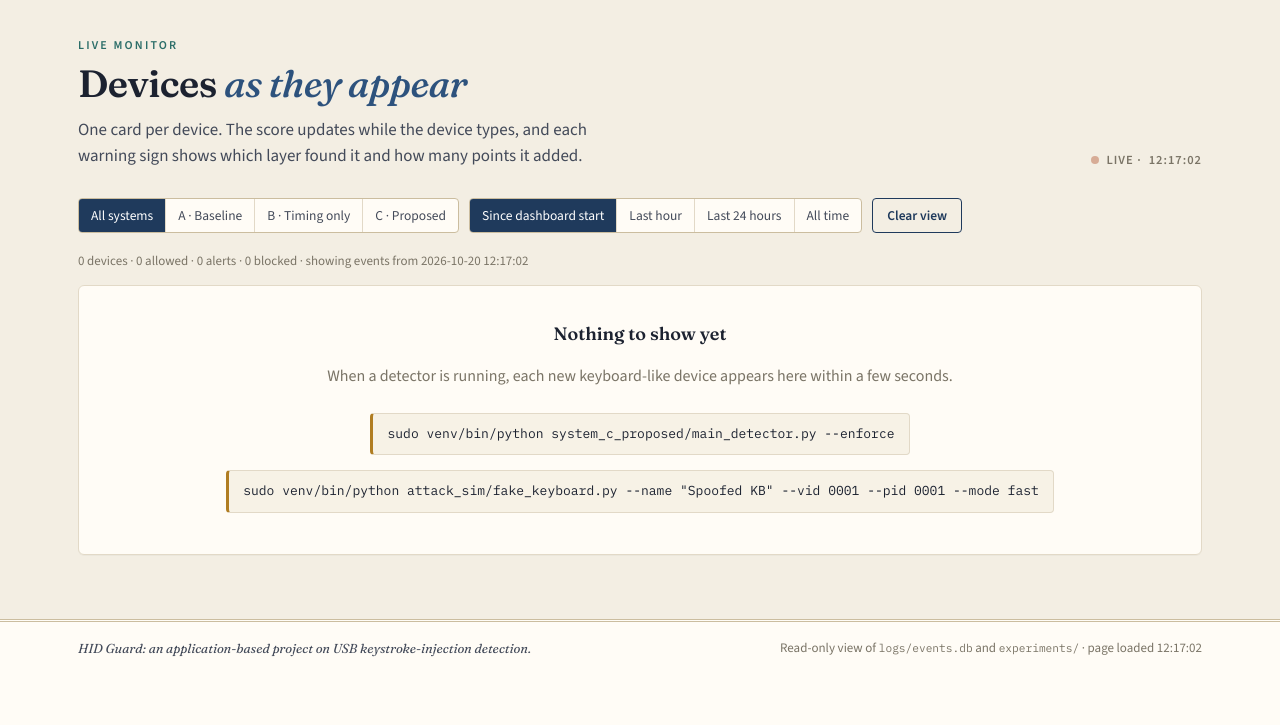
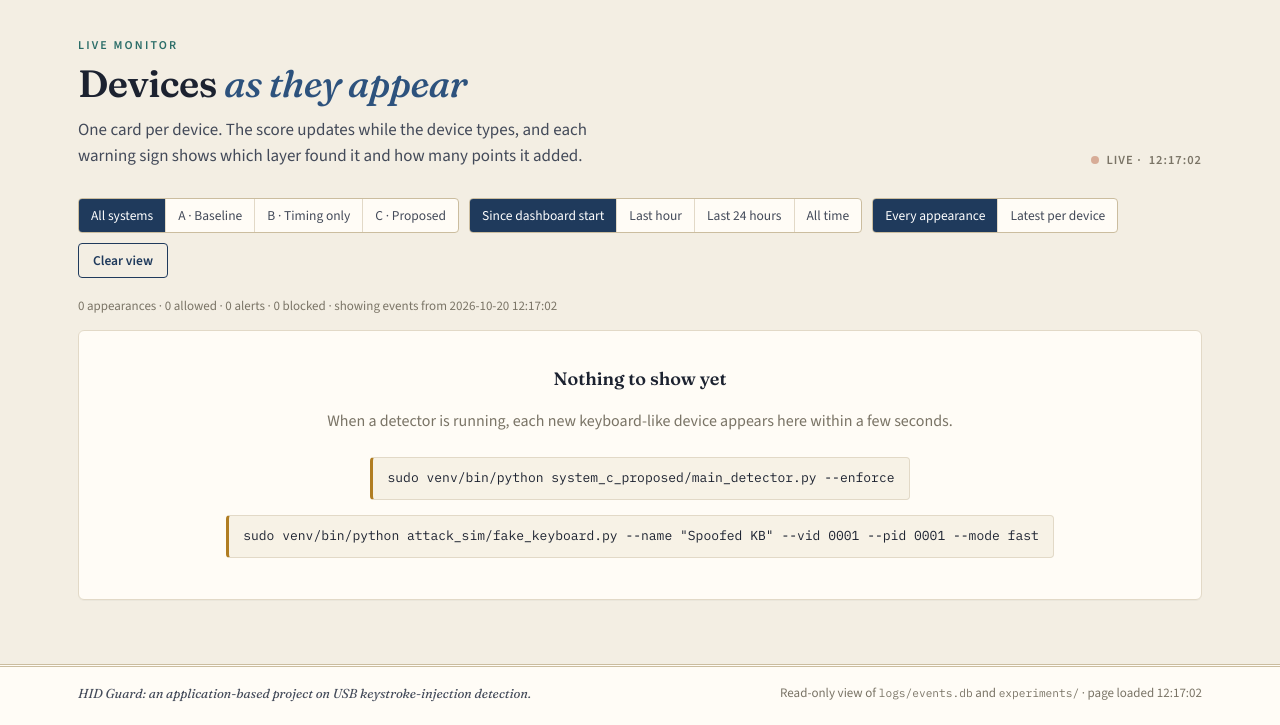
Before and after one commit to rehanshaik108834-collab/usb-hid-guard, a Flask app: page /monitor in a window 1280 px wide. Shown: the part 137-862 px from the top of the page. Before the commit the page ends 794 px from the top, so only its background shows below. Run offline with Flask 3, Linux system fonts and the light colour scheme.

Commit message:
Dashboard polish, dashboard figures, viva demo script
- Fix 'Keys seen' rendering dict.keys; tallies count every session
- Live monitor: 'Latest per device' option; Overview: time-window switch
- Fix cramped facts strip and overflowing command boxes
- Dashboard screenshots Fig_6.10-6.13 for report section 6.8
- demo/viva_demo.sh: 10-act walkthrough of systems A, B and C
- .gitattributes keeps shell scripts LF

```diff
--- a/dashboard/app.py
+++ b/dashboard/app.py
@@ -38,37 +38,41 @@ def _filters():
 
 @app.route("/")
 def overview():
-    return render_template("overview.html", **_overview_ctx())
+    return render_template("overview.html", **_overview_ctx(_filters()[0]))
 
 
 @app.route("/partial/overview")
 def overview_partial():
-    return render_template("partials/overview_live.html", **_overview_ctx())
+    return render_template("partials/overview_live.html", **_overview_ctx(_filters()[0]))
 
 
-def _overview_ctx():
-    sessions = data.live_sessions("session")
-    events, _ = data.query_events(data.window_start("session"), limit=14)
+def _overview_ctx(window):
+    sessions = data.live_sessions(window)
+    events, _ = data.query_events(data.window_start(window), limit=14)
     return {"sessions": sessions, "tally": data.tally(sessions), "latest": sessions[0] if sessions else None,
-            "events": events, "exp": data.experiment(), "started": data.STARTED}
+            "events": events, "exp": data.experiment(), "started": data.STARTED, "window": window}
 
 
 @app.route("/monitor")
 def monitor():
     window, system, since = _filters()
-    return render_template("monitor.html", **_monitor_ctx(window, system, since))
+    return render_template("monitor.html", **_monitor_ctx(window, system, since, _latest()))
 
 
 @app.route("/partial/monitor")
 def monitor_partial():
     window, system, since = _filters()
-    return render_template("partials/monitor_live.html", **_monitor_ctx(window, system, since))
+    return render_template("partials/monitor_live.html", **_monitor_ctx(window, system, since, _latest()))
 
 
-def _monitor_ctx(window, system, since):
-    sessions = data.live_sessions(window, since, system)
-    return {"sessions": sessions, "tally": data.tally(sessions), "window": window, "system": system,
-            "since": since, "start": data.window_start(window, since),
+def _latest():
+    return request.args.get("latest") == "1"
+
+
+def _monitor_ctx(window, system, since, latest):
+    sessions = data.live_sessions(window, since, system, latest)
+    return {"sessions": sessions[:60], "tally": data.tally(sessions), "window": window, "system": system,
+            "since": since, "latest": latest, "start": data.window_start(window, since),
             "now_ts": time.strftime("%Y-%m-%d %H:%M:%S")}
 
 
--- a/dashboard/data.py
+++ b/dashboard/data.py
@@ -136,7 +136,7 @@ def build_sessions(rows_ascending):
         s = open_.get(key)
         if d == "WATCHING" or (d in FINAL and (s is None or s["decision"])):
             s = {"id": e["id"], "letter": e["letter"], "name": e["name"], "vid": e["vid"], "pid": e["pid"],
-                 "kind": e["kind"], "started": e["ts"], "decision": None, "score": None, "keys": None,
+                 "kind": e["kind"], "started": e["ts"], "decision": None, "score": None, "nkeys": None,
                  "median_ms": None, "signals": [], "latency_ms": None, "leaked": None, "reason": e["reason"],
                  "descriptor_score": _num(r"descriptor score (\d+)", e["reason"], int)}
             sessions.append(s)
@@ -144,7 +144,7 @@ def build_sessions(rows_ascending):
         if d in FINAL:
             s.update(decision=d, decided=e["ts"], reason=e["reason"],
                      score=_num(r"\bscore (\d+)", e["reason"], int),
-                     keys=_num(r"(?:after|over) (\d+) keys", e["reason"], int),
+                     nkeys=_num(r"(?:after|over) (\d+) keys", e["reason"], int),
                      median_ms=_num(r"median (?:gap )?([\d.]+) ms", e["reason"]),
                      signals=parse_signals(e["letter"], e["reason"]))
         elif d == "WATCHING" and e["letter"] == "C":
@@ -161,10 +161,17 @@ def build_sessions(rows_ascending):
     return list(reversed(sessions))
 
 
-def live_sessions(window="session", since=None, system=None, limit=60):
-    rows, _ = query_events(window_start(window, since), system=system, limit=2000, ascending=False)
+def live_sessions(window="session", since=None, system=None, latest=False):
+    """All device sessions in the window, newest first. latest=True keeps only each device's newest one."""
+    rows, _ = query_events(window_start(window, since), system=system, limit=50000, ascending=False)
     rows.reverse()
-    return build_sessions(rows)[:limit]
+    sessions = build_sessions(rows)
+    if latest:
+        newest = {}
+        for s in sessions:
+            newest.setdefault((s["letter"], s["name"], s["vid"], s["pid"]), s)
+        sessions = list(newest.values())
+    return sessions
 
 
 def tally(sessions):
--- a/dashboard/static/style.css
+++ b/dashboard/static/style.css
@@ -88,6 +88,7 @@ h3 { font-family: var(--serif); font-weight: 600; font-size: 18px; margin: 0; }
 .g-2-even { grid-template-columns: 1fr 1fr; }
 .g-3 { grid-template-columns: repeat(3, 1fr); }
 .g-4 { grid-template-columns: repeat(4, 1fr); }
+.grid > *, .sessions > * { min-width: 0; }
 @media (max-width: 960px) { .g-2, .g-2-even, .g-3 { grid-template-columns: 1fr; } .g-4 { grid-template-columns: 1fr 1fr; } }
 
 /* ---------- stat tiles ---------- */
@@ -125,8 +126,8 @@ h3 { font-family: var(--serif); font-weight: 600; font-size: 18px; margin: 0; }
 .facts { display: grid; grid-template-columns: repeat(4, 1fr); gap: 0; margin-top: 14px; border: 1px solid var(--rule); border-radius: 4px; background: var(--sheet-2); }
 .facts div { padding: 8px 12px; }
 .facts div + div { border-left: 1px solid var(--rule); }
-.facts dt { font-size: 11px; letter-spacing: .12em; text-transform: uppercase; color: var(--muted); font-weight: 600; }
-.facts dd { margin: 2px 0 0; font-family: var(--serif); font-size: 19px; font-variant-numeric: tabular-nums; }
+.facts dt { font-size: 11px; letter-spacing: .06em; white-space: nowrap; text-transform: uppercase; color: var(--muted); font-weight: 600; }
+.facts dd { margin: 2px 0 0; white-space: nowrap; font-family: var(--serif); font-size: 19px; font-variant-numeric: tabular-nums; }
 .facts dd small { font-family: var(--sans); font-size: 12px; color: var(--muted); }
 
 .sessions { display: grid; grid-template-columns: 1fr 1fr; gap: 20px; }
@@ -229,7 +230,8 @@ input[type=search] { min-width: 240px; }
 .empty h3 { color: var(--ink); margin-bottom: 6px; }
 .empty pre { display: inline-block; text-align: left; margin: 14px 0 0; }
 pre.cmd { background: #f7f2e6; border: 1px solid var(--rule); border-left: 3px solid var(--ochre); border-radius: 4px; padding: 10px 14px;
-  font-family: var(--mono); font-size: 13px; color: var(--ink); overflow-x: auto; margin: 8px 0 0; }
+  font-family: var(--mono); font-size: 13px; color: var(--ink); overflow-x: auto; margin: 8px 0 0;
+  white-space: pre-wrap; }
 .kpi-band { display: grid; grid-template-columns: repeat(3, 1fr); border: 1px solid var(--rule); border-radius: 6px; background: var(--sheet); }
 .kpi-band > div { padding: 18px 22px; }
 .kpi-band > div + div { border-left: 1px solid var(--rule); }
--- a/dashboard/templates/_macros.html
+++ b/dashboard/templates/_macros.html
@@ -45,9 +45,9 @@
     </div>
     {% if s.letter == 'C' and s.score is not none %}{{ meter(s.score) }}{% endif %}
     {{ signals(s.signals) }}
-    {% if s.keys is not none or s.latency_ms is not none or s.median_ms is not none %}
+    {% if s.nkeys is not none or s.latency_ms is not none or s.median_ms is not none %}
     <dl class="facts">
-      <div><dt>Keys seen</dt><dd>{{ s.keys if s.keys is not none else '—' }}</dd></div>
+      <div><dt>Keys seen</dt><dd>{{ s.nkeys if s.nkeys is not none else '—' }}</dd></div>
       <div><dt>Median gap</dt><dd>{% if s.median_ms is not none %}{{ '%.1f'|format(s.median_ms) }} <small>ms</small>{% else %}—{% endif %}</dd></div>
       <div><dt>Block after</dt><dd>{% if s.latency_ms is not none %}{{ s.latency_ms }} <small>ms</small>{% else %}—{% endif %}</dd></div>
       <div><dt>Keys leaked</dt><dd>{{ s.leaked if s.leaked is not none else '—' }}</dd></div>
--- a/dashboard/templates/monitor.html
+++ b/dashboard/templates/monitor.html
@@ -13,20 +13,24 @@
 
 <div class="toolbar">
   <span class="seg" aria-label="System">
-    <a href="{{ url_for('monitor', window=window, since=since) }}" class="{{ 'on' if not system }}">All systems</a>
+    <a href="{{ url_for('monitor', window=window, since=since, latest=('1' if latest else None)) }}" class="{{ 'on' if not system }}">All systems</a>
     {% for letter in SYSTEMS %}
-      <a href="{{ url_for('monitor', system=letter, window=window, since=since) }}" class="{{ 'on' if system == letter }}">{{ letter }} · {{ SYSTEMS[letter].name }}</a>
+      <a href="{{ url_for('monitor', system=letter, window=window, since=since, latest=('1' if latest else None)) }}" class="{{ 'on' if system == letter }}">{{ letter }} · {{ SYSTEMS[letter].name }}</a>
     {% endfor %}
   </span>
   <span class="seg" aria-label="Time">
     {% for key, label in WINDOWS.items() %}
-      <a href="{{ url_for('monitor', window=key, system=system) }}" class="{{ 'on' if window == key and not since }}">{{ label }}</a>
+      <a href="{{ url_for('monitor', window=key, system=system, latest=('1' if latest else None)) }}" class="{{ 'on' if window == key and not since }}">{{ label }}</a>
     {% endfor %}
+  </span>
+  <span class="seg" aria-label="Grouping">
+    <a href="{{ url_for('monitor', window=window, system=system, since=since) }}" class="{{ 'on' if not latest }}">Every appearance</a>
+    <a href="{{ url_for('monitor', window=window, system=system, since=since, latest='1') }}" class="{{ 'on' if latest }}">Latest per device</a>
   </span>
   <a class="btn ghost" href="{{ url_for('monitor', system=system, since=now_ts) }}" title="Hide everything up to now">Clear view</a>
 </div>
 
-<div data-live="{{ url_for('monitor_partial', window=window, system=system, since=since) }}">
+<div data-live="{{ url_for('monitor_partial', window=window, system=system, since=since, latest=('1' if latest else None)) }}">
   {% include 'partials/monitor_live.html' %}
 </div>
 {% endblock %}
--- a/dashboard/templates/partials/monitor_live.html
+++ b/dashboard/templates/partials/monitor_live.html
@@ -1,6 +1,6 @@
 {% import '_macros.html' as m with context %}
 <p class="note-line" style="margin:0 0 14px">
-  {{ tally.seen }} device{{ '' if tally.seen == 1 else 's' }} ·
+  {{ tally.seen }} {{ 'device' if latest else 'appearance' }}{{ '' if tally.seen == 1 else 's' }}{% if tally.seen > sessions|length %} (newest {{ sessions|length }} shown){% endif %} ·
   {{ tally.ALLOW }} allowed · {{ tally.ALERT }} alert{{ '' if tally.ALERT == 1 else 's' }} · {{ tally.BLOCK }} blocked
   {% if tally.WATCHING %}· {{ tally.WATCHING }} being watched{% endif %}
   {% if start %}· showing events from {{ start }}{% endif %}
--- a/dashboard/templates/partials/overview_live.html
+++ b/dashboard/templates/partials/overview_live.html
@@ -1,6 +1,6 @@
 {% import '_macros.html' as m with context %}
 <div class="grid g-4">
-  <div class="stat"><div class="label">Devices seen</div><div class="value">{{ tally.seen }}</div><div class="note">since {{ started[11:16] }}</div></div>
+  <div class="stat"><div class="label">Devices seen</div><div class="value">{{ tally.seen }}</div><div class="note">{% if window == 'session' %}since {{ started[11:16] }}{% else %}{{ WINDOWS[window]|lower }}{% endif %}</div></div>
   <div class="stat allow"><div class="label">Allowed</div><div class="value">{{ tally.ALLOW }}</div><div class="note">no warning signs</div></div>
   <div class="stat alert"><div class="label">Alerts</div><div class="value">{{ tally.ALERT }}</div><div class="note">suspicious, still working</div></div>
   <div class="stat block"><div class="label">Blocked</div><div class="value">{{ tally.BLOCK }}</div><div class="note">keystrokes stopped</div></div>
@@ -49,7 +49,7 @@
         {% endfor %}
       </ul>
       {% else %}
-      <p class="empty">Nothing logged since the dashboard started.</p>
+      <p class="empty">Nothing logged {{ 'since the dashboard started' if window == 'session' else 'in this period' }}.</p>
       {% endif %}
     </section>
   </div>
```
Also changed, not shown: HANDOFF.md (+12 -8 lines), dashboard/templates/overview.html (+9 -1 lines), report_screenshots/dashboard/Extra_Dashboard_event_log.png (added), report_screenshots/dashboard/Fig_6.10_Dashboard_overview.png (added), report_screenshots/dashboard/Fig_6.11_Dashboard_live_monitor.png (added), report_screenshots/dashboard/Fig_6.12_Dashboard_results.png (added), report_screenshots/dashboard/Fig_6.13_Dashboard_method.png (added), report_screenshots/dashboard/shot_monitor.png (deleted), 2 other files.
